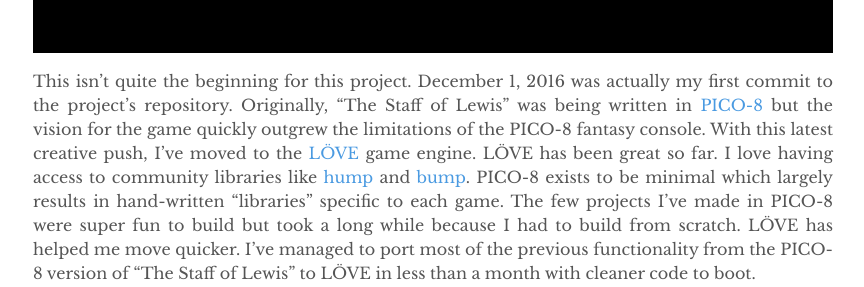
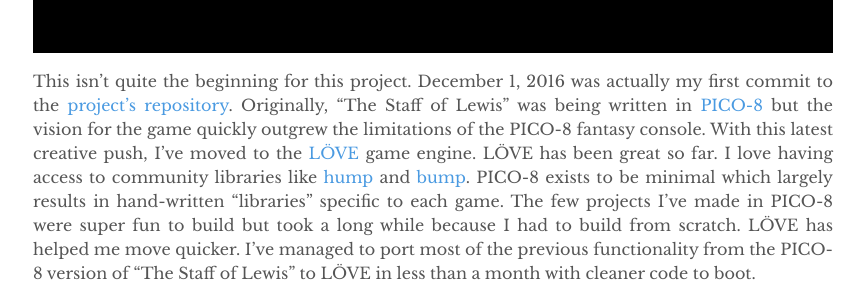
Before and after one commit to jessemillar/devlog, a Jekyll site: the page built from _posts/2018-11-14-the-beginnings.md, in a window 1280 px wide. Shown: the part 883-1170 px from the top of the page, without its empty margins (207-1071 px from the left). Built offline with Jekyll 4.4.1, drawn with Linux system fonts in a browser that asks for light colours; some of the changed lines change nothing that is shown.

Commit message:
Adding a link to the repo

```diff
--- a/_posts/2018-11-14-the-beginnings.md
+++ b/_posts/2018-11-14-the-beginnings.md
@@ -13,7 +13,7 @@ In the last few weeks, I've [finished up and formally released](https://jessemil
 
 ![Penguin Punchers Logo]({{site.baseurl}}/images/penguin-punchers-logo.png)
 
-This isn't quite the beginning for this project. December 1, 2016 was actually my first commit to the project's repository. Originally, "The Staff of Lewis" was being written in [PICO-8](https://www.lexaloffle.com/pico-8.php) but the vision for the game quickly outgrew the limitations of the PICO-8 fantasy console. With this latest creative push, I've moved to the [LÖVE](https://love2d.org/) game engine. LÖVE has been great so far. I love having access to community libraries like [hump](https://hump.readthedocs.io/en/latest/index.html) and [bump](https://github.com/oniietzschan/bump-3dpd). PICO-8 exists to be minimal which largely results in hand-written "libraries" specific to each game. The few projects I've made in PICO-8 were super fun to build but took a long while because I had to build from scratch. LÖVE has helped me move quicker. I've managed to port most of the previous functionality from the PICO-8 version of "The Staff of Lewis" to LÖVE in less than a month with cleaner code to boot.
+This isn't quite the beginning for this project. December 1, 2016 was actually my first commit to the [project's repository](https://github.com/jessemillar/penguin-punchers). Originally, "The Staff of Lewis" was being written in [PICO-8](https://www.lexaloffle.com/pico-8.php) but the vision for the game quickly outgrew the limitations of the PICO-8 fantasy console. With this latest creative push, I've moved to the [LÖVE](https://love2d.org/) game engine. LÖVE has been great so far. I love having access to community libraries like [hump](https://hump.readthedocs.io/en/latest/index.html) and [bump](https://github.com/oniietzschan/bump-3dpd). PICO-8 exists to be minimal which largely results in hand-written "libraries" specific to each game. The few projects I've made in PICO-8 were super fun to build but took a long while because I had to build from scratch. LÖVE has helped me move quicker. I've managed to port most of the previous functionality from the PICO-8 version of "The Staff of Lewis" to LÖVE in less than a month with cleaner code to boot.
 
 My plan is to have this game finished by April 1st, 2019 (no, this isn't an April Fool's joke) with weekly devlog update posts between now and then.
 
```
